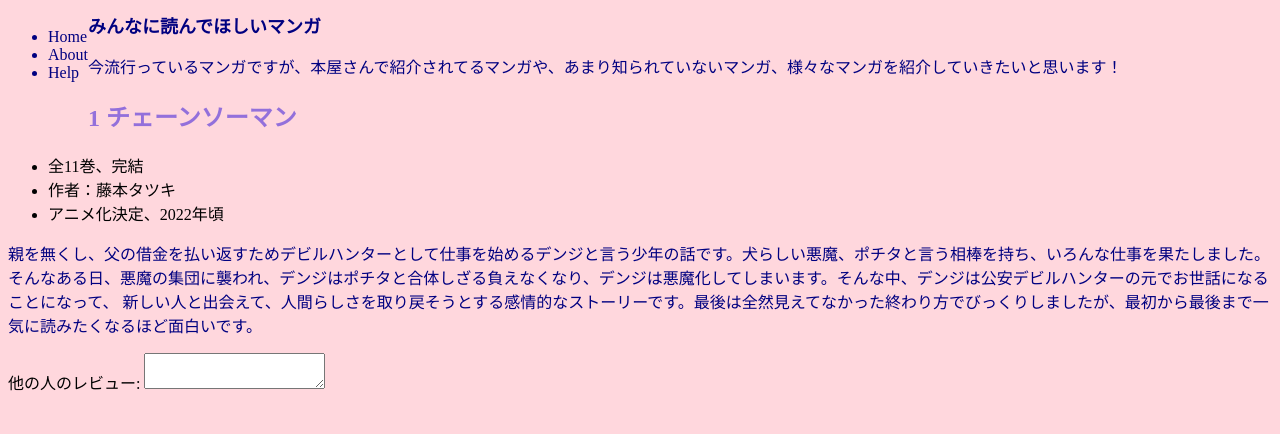
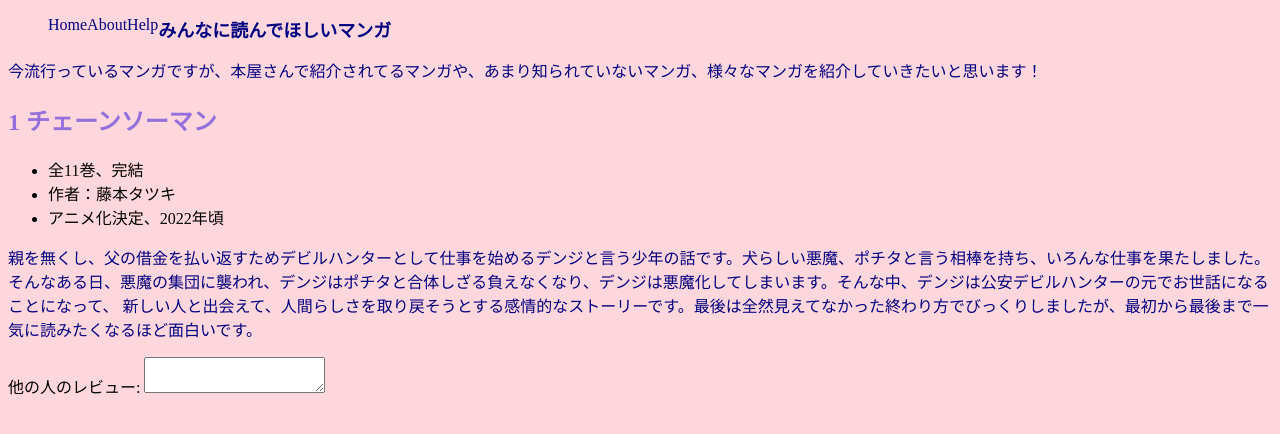
Before and after one commit to saraikeda/saraikeda.github.io, a plain HTML site: page index.html in a window 1280 px wide. Drawn offline with Linux system fonts and the light colour scheme.

Commit message:
Add files via upload

```diff
--- a/style.css
+++ b/style.css
@@ -16,7 +16,7 @@
     color: navy;
 }
 
-.header-list {
+.header-list li{
     list-style: none;
     color:navy;
     float: left;
```
